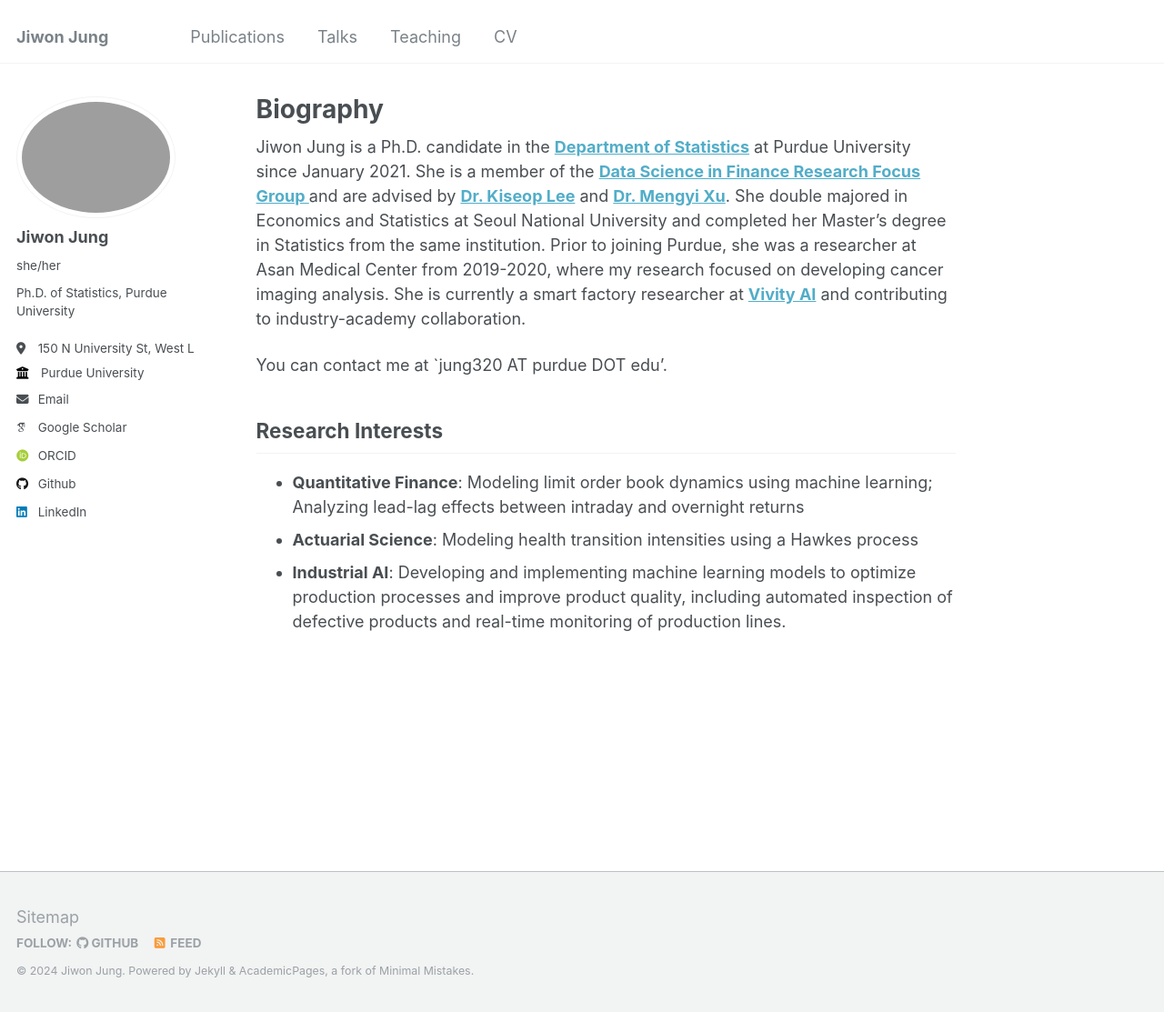
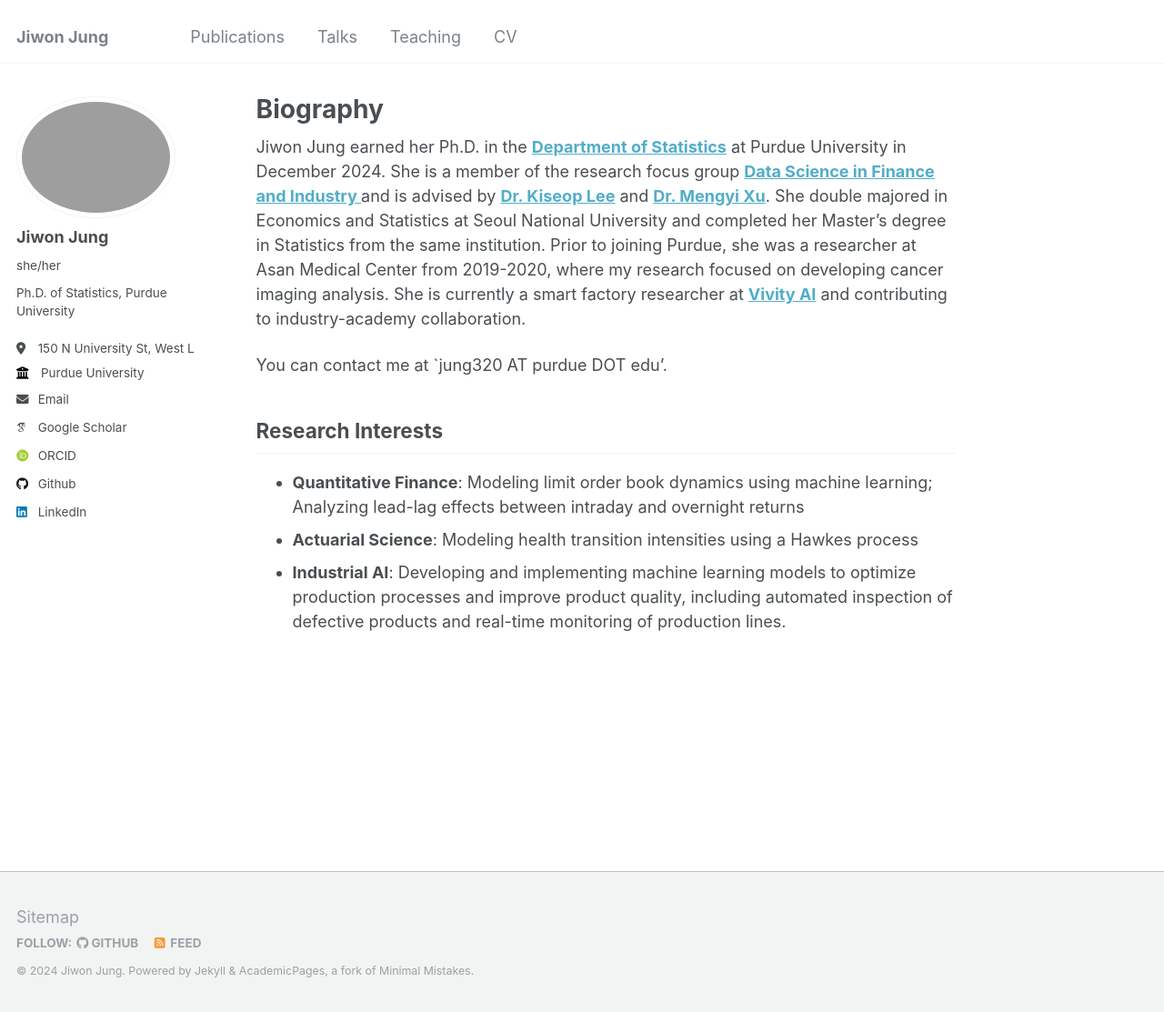
Before and after one commit to jiwon-jung/jiwon-jung.github.io, a Jekyll site: the page built from _pages/about.md, in a window 1280 px wide and 1113 px high. Shown: the whole window at 91% size. Built offline with Jekyll 4.4.1, drawn with Linux system fonts in a browser that asks for light colours; some web fonts are replaced.

Commit message:
Update about.md

```diff
--- a/_pages/about.md
+++ b/_pages/about.md
@@ -7,7 +7,7 @@ redirect_from:
   - /about.html
 ---
 
-Jiwon Jung is a Ph.D. candidate in the <a href="https://www.stat.purdue.edu/" target="_blank"> <b>Department of Statistics</b></a> at Purdue University since January 2021. She is a member of the <a href="https://sites.google.com/view/purdue-dsfi/home" target="_blank"> <b>Data Science in Finance Research Focus Group </b></a> and are advised by <a href="https://www.stat.purdue.edu/~kiseop/" target="_blank"><b>Dr. Kiseop Lee</b></a> and <a href="https://sites.google.com/view/mxu/home?_ga=2.50296166.1710331856.1676529185-1031281822.1663908437" target="_blank"><b> Dr. Mengyi Xu</b></a>.
+Jiwon Jung earned her Ph.D. in the <a href="https://www.stat.purdue.edu/" target="_blank"><b>Department of Statistics</b></a> at Purdue University in December 2024. She is a member of the research focus group <a href="https://sites.google.com/view/purdue-dsfi/home" target="_blank"> <b>Data Science in Finance and Industry </b></a> and is advised by <a href="https://www.stat.purdue.edu/~kiseop/" target="_blank"><b>Dr. Kiseop Lee</b></a> and <a href="https://sites.google.com/view/mxu/home?_ga=2.50296166.1710331856.1676529185-1031281822.1663908437" target="_blank"><b> Dr. Mengyi Xu</b></a>.
       She double majored in Economics and Statistics at Seoul National University and completed her Master's degree in Statistics from the same institution. Prior to joining Purdue, she was a researcher at Asan Medical Center from 2019-2020, where my research focused on developing cancer imaging analysis. She is currently a smart factory researcher at <a href=" https://vivity.ai/" target="_blank"><b>Vivity AI</b></a> and contributing to industry-academy collaboration.
 
   You can contact me at `jung320 AT purdue DOT edu'.
```
